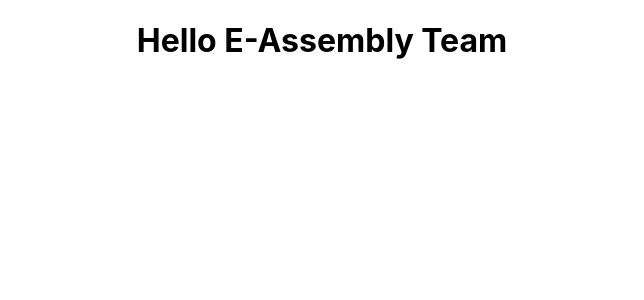
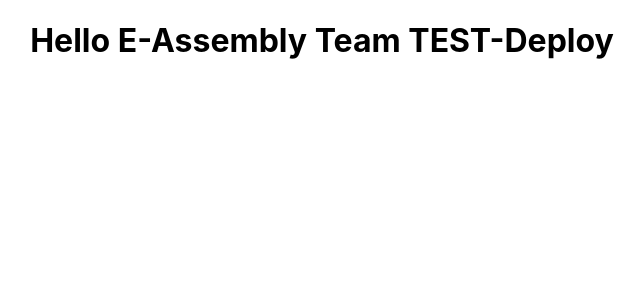
Before and after one commit to Ashok1252002/E-Assembly, a React (Create React App) app: page / in a window 1280 px wide. Shown: the top 300 px of the page, without its empty margins (318-962 px from the left). Built offline with nearby package versions, Linux system fonts and the light colour scheme.

Commit message:
test for deploy

```diff
--- a/src/App.js
+++ b/src/App.js
@@ -3,7 +3,7 @@ import "./App.css";
 function App() {
 	return (
 		<div className="App">
-			<h1>Hello E-Assembly Team</h1>
+			<h1>Hello E-Assembly Team TEST-Deploy</h1>
 		</div>
 	);
 }
```
Also changed, not shown: package.json (+7 -1 lines), 1 other file (tests, documents, lock files or other folders).
